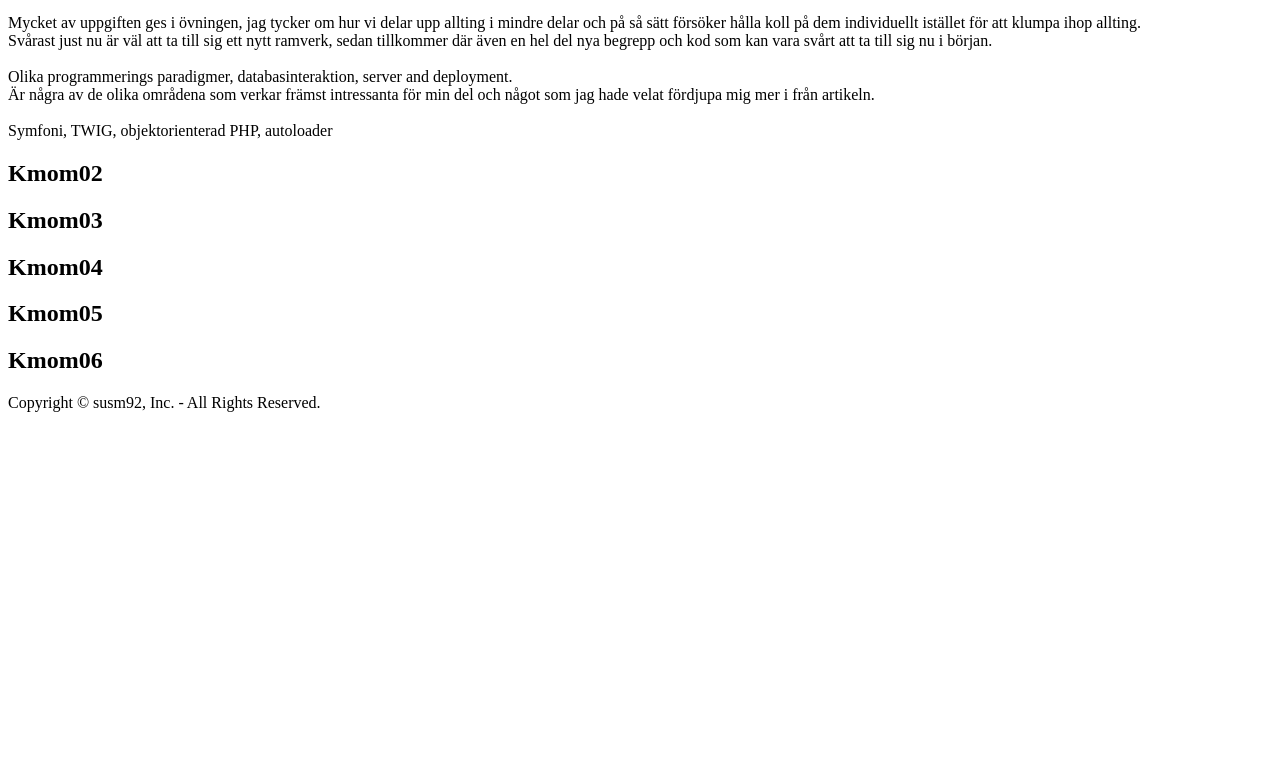
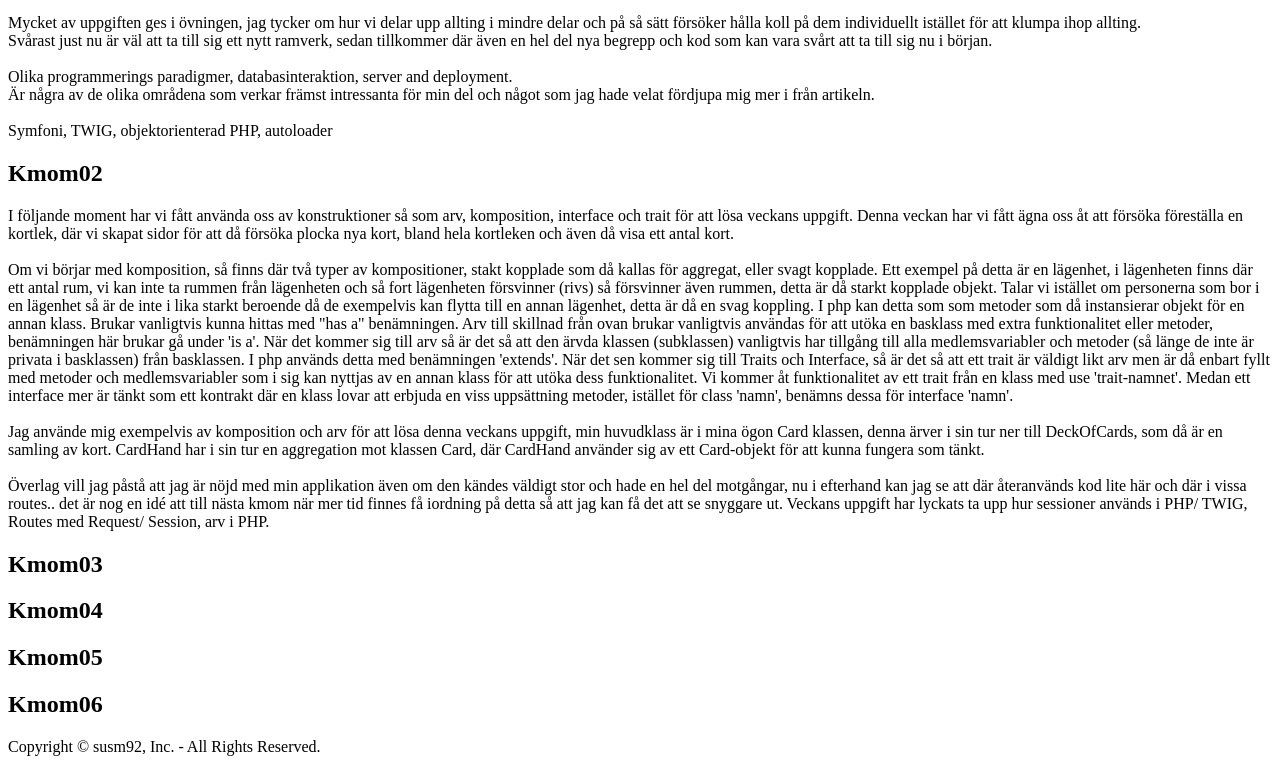
Before and after one commit to susm92/mvc, a Symfony app: template templates/report.html.twig in a window 1280 px wide. Shown: the part 425-1197 px from the top of the page. Before the commit the page ends 837 px from the top, so only its background shows below. Run offline with Twig, Linux system fonts and the light colour scheme; the template is opened without the code that fills it, so the values that code supplies are empty; some libraries are stand-ins or nearby versions.

Commit message:
added report for kmom02

```diff
--- a/templates/report.html.twig
+++ b/templates/report.html.twig
@@ -25,6 +25,16 @@
             Symfoni, TWIG, objektorienterad PHP, autoloader
         </p>
     <h2 id="kmom02">Kmom02</h2>
+        <p>
+            I följande moment har vi fått använda oss av konstruktioner så som arv, komposition, interface och trait för att lösa veckans uppgift. Denna veckan har vi fått ägna oss åt att försöka föreställa en kortlek, där vi skapat sidor för att då försöka plocka nya kort, bland hela kortleken och även då visa ett antal kort.
+            <br><br>
+            Om vi börjar med komposition, så finns där två typer av kompositioner, stakt kopplade som då kallas för aggregat, eller svagt kopplade. Ett exempel på detta är en lägenhet, i lägenheten finns där ett antal rum, vi kan inte ta rummen från lägenheten och så fort lägenheten försvinner (rivs) så försvinner även rummen, detta är då starkt kopplade objekt. Talar vi istället om personerna som bor i en lägenhet så är de inte i lika starkt beroende då de exempelvis kan flytta till en annan lägenhet, detta är då en svag koppling. I php kan detta som som metoder som då instansierar objekt för en annan klass. Brukar vanligtvis kunna hittas med "has a" benämningen.
+            Arv till skillnad från ovan brukar vanligtvis användas för att utöka en basklass med extra funktionalitet eller metoder, benämningen här brukar gå under 'is a'. När det kommer sig till arv så är det så att den ärvda klassen (subklassen) vanligtvis har tillgång till alla medlemsvariabler och metoder (så länge de inte är privata i basklassen) från basklassen. I php används detta med benämningen 'extends'. När det sen kommer sig till Traits och Interface, så är det så att ett trait är väldigt likt arv men är då enbart fyllt med metoder och medlemsvariabler som i sig kan nyttjas av en annan klass för att utöka dess funktionalitet. Vi kommer åt funktionalitet av ett trait från en klass med use 'trait-namnet'. Medan ett interface mer är tänkt som ett kontrakt där en klass lovar att erbjuda en viss uppsättning metoder, istället för class 'namn', benämns dessa för interface 'namn'.
+            <br><br>
+            Jag använde mig exempelvis av komposition och arv för att lösa denna veckans uppgift, min huvudklass är i mina ögon Card klassen, denna ärver i sin tur ner till DeckOfCards, som då är en samling av kort. CardHand har i sin tur en aggregation mot klassen Card, där CardHand använder sig av ett Card-objekt för att kunna fungera som tänkt.
+            <br><br>
+            Överlag vill jag påstå att jag är nöjd med min applikation även om den kändes väldigt stor och hade en hel del motgångar, nu i efterhand kan jag se att där återanvänds kod lite här och där i vissa routes.. det är nog en idé att till nästa kmom när mer tid finnes få iordning på detta så att jag kan få det att se snyggare ut. Veckans uppgift har lyckats ta upp hur sessioner används i PHP/ TWIG, Routes med Request/ Session, arv i PHP.
+        </p>
     <h2 id="kmom03">Kmom03</h2>
     <h2 id="kmom04">Kmom04</h2>
     <h2 id="kmom05">Kmom05</h2>
```
